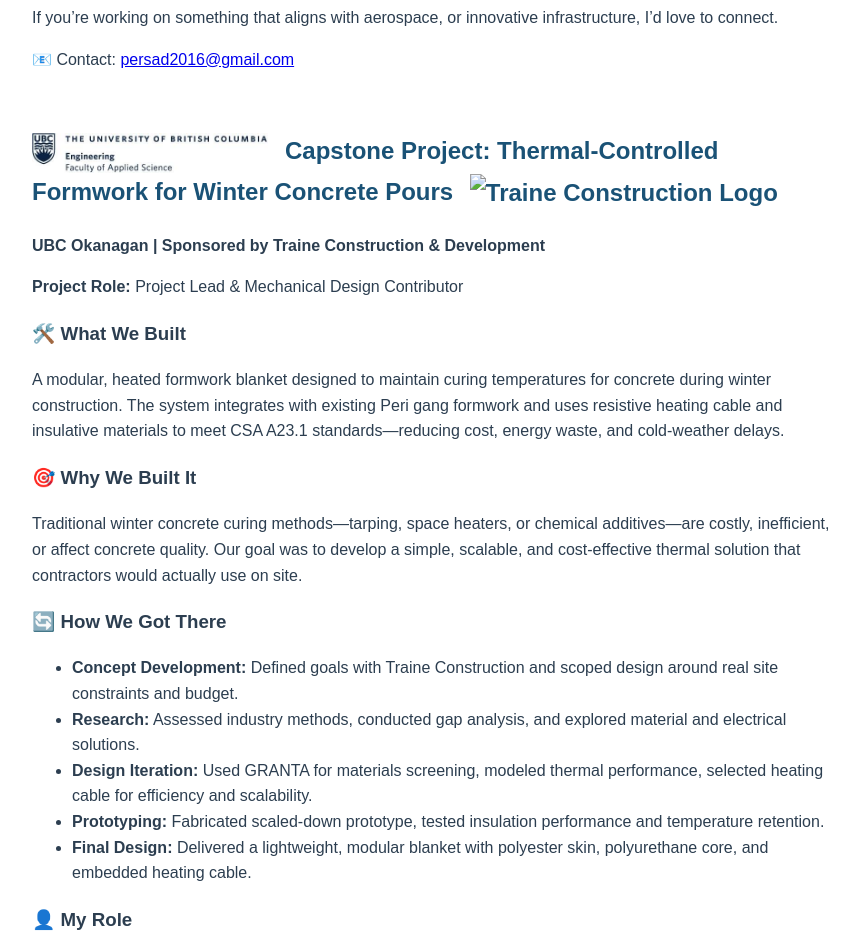
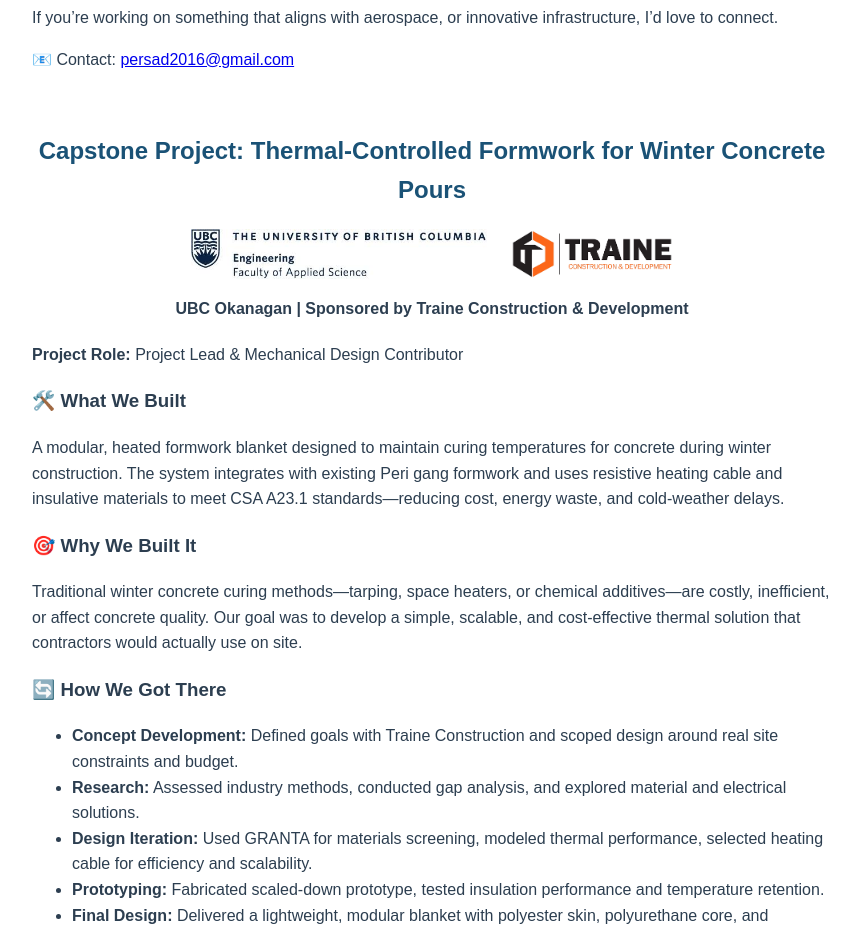
Before and after one commit to Ipersad/isaiahpersad.github.io, a plain HTML site: page index.html in a window 1280 px wide. Shown: the part 880-1812 px from the top of the page, without its empty margins (208-1067 px from the left). Drawn offline with Linux system fonts and the light colour scheme.

Commit message:
Update index.html

```diff
--- a/index.html
+++ b/index.html
@@ -58,12 +58,16 @@
 </section>
 
 <section id="project">
-  <h2>
-    <img src="ubc.jpeg" alt="UBC Logo" style="height:40px; vertical-align:middle; margin-right:10px;" />
+
+  <h2 style="text-align: center;">
     Capstone Project: Thermal-Controlled Formwork for Winter Concrete Pours
-    <img src="traine.jpeg" alt="Traine Construction Logo" style="height:40px; vertical-align:middle; margin-left:10px;" />
   </h2>
-  <p><strong>UBC Okanagan | Sponsored by Traine Construction & Development</strong></p>
+
+  <div style="text-align: center; margin-bottom: 20px;">
+    <img src="ubc.jpeg" alt="UBC Logo" style="height:50px; margin-right: 20px;" />
+    <img src="traine.png" alt="Traine Construction Logo" style="height:50px;" />
+    <p style="margin-top: 10px;"><strong>UBC Okanagan | Sponsored by Traine Construction & Development</strong></p>
+  </div>
   <p><strong>Project Role:</strong> Project Lead & Mechanical Design Contributor</p>
 
   <h3>🛠️ What We Built</h3>
```
